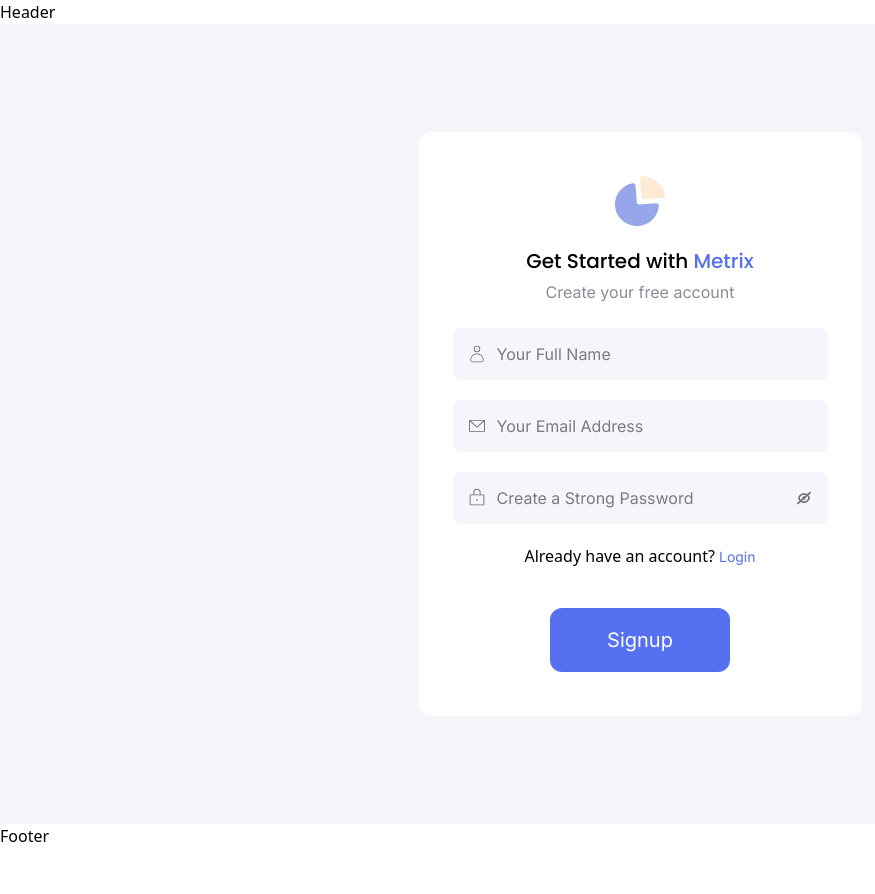
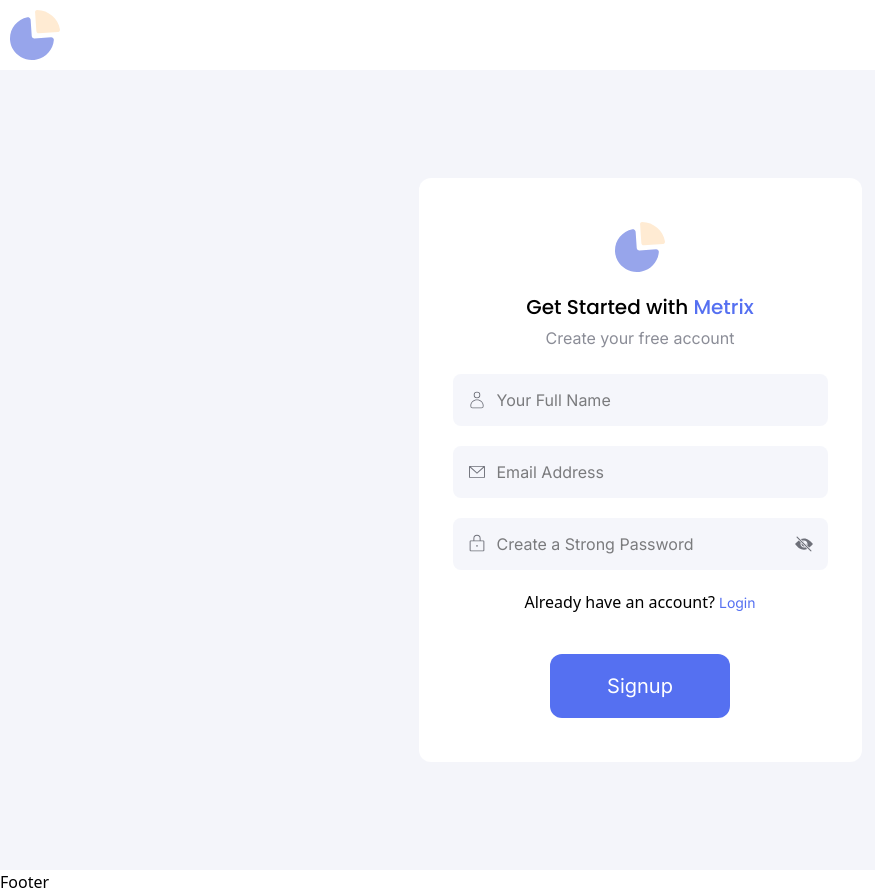
Before and after one commit to hassanraza-algoace/metrix-new, a React (Vite) app: page / in a window 1280 px wide. Shown: the whole page, without its empty margins (0-875 px from the left). Before the commit the page ends 848 px from the top, so only its background shows below. Built offline with nearby package versions, Linux system fonts and the light colour scheme.

Commit message:
add a props with input fields

```diff
--- /dev/null
+++ b/src/components/UI/PasswordInput.tsx
@@ -0,0 +1,45 @@
+import { useState } from "react";
+import type { IconType } from "react-icons";
+import { IoIosEye } from "react-icons/io";
+
+interface PasswordInputProps {
+  type: string;
+  name: string;
+  id: string;
+  placeholder: string;
+  Icon?: IconType;
+  Hide?: IconType;
+}
+const PasswordInput: React.FC<PasswordInputProps> = ({
+  type,
+  name,
+  id,
+  placeholder,
+  Icon,
+  Hide,
+}) => {
+
+    const [show , setShow] = useState(false)
+  return (
+    <div className="flex items-center justify-between gap-2.5 bg-[#EFF1F999] p-3.5 w-full rounded-lg">
+      <div className="flex items-center gap-2.5">
+        {Icon && <Icon className="text-[#6E7079] text-[20px]" />}
+        <input
+          type={show ? "text" : type}
+          name={name}
+          id={id}
+          placeholder={placeholder}
+          className="text-[16px] border-0 outline-0 font-[Inter]"
+        />
+      </div>
+      <div onClick={() => setShow(!show)} className="cursor-pointer">
+        {show ? (
+          <IoIosEye className="text-[#6E7079] text-[22px]" />
+        ) : (
+          Hide && <Hide className="text-[#6E7079] text-[20px]" />
+        )}
+      </div>
+    </div>
+  );
+};
+export default PasswordInput;
--- /dev/null
+++ b/src/components/UI/SimpleInput.tsx
@@ -0,0 +1,30 @@
+import type { IconType } from "react-icons";
+
+interface InputProps {
+  type: string;
+  name: string;
+  id: string;
+  placeholder: string;
+  Icon?: IconType;
+}
+const SimpleInput: React.FC<InputProps> = ({
+  type,
+  name,
+  id,
+  placeholder,
+  Icon,
+}) => {
+  return (
+    <div className="flex items-center gap-2.5 bg-[#EFF1F999] p-3.5 w-full rounded-lg">
+      {Icon && <Icon className="text-[#6E7079] text-[20px]" />}
+      <input
+        type={type}
+        name={name}
+        id={id}
+        placeholder={placeholder}
+        className="text-[16px] border-0 outline-0 font-[Inter]"
+      />
+    </div>
+  );
+};
+export default SimpleInput;
--- a/src/components/layout/Header.tsx
+++ b/src/components/layout/Header.tsx
@@ -1,6 +1,11 @@
 const Header = () => {
     return (
-        <h1>Header</h1>
+
+        <header className="flex justify-between p-2.5">
+            <div><img src="./images/Graph.svg" alt="" /></div>
+            <div></div>
+            <div></div>
+        </header>
     )
 }
 export default Header;
--- a/src/pages/Login.tsx
+++ b/src/pages/Login.tsx
@@ -1,7 +1,9 @@
-import { GrHide } from "react-icons/gr";
 import { PiEnvelopeSimpleLight, PiLockLight } from "react-icons/pi";
 import Button from "../components/UI/Button";
 import { NavLink } from "react-router-dom";
+import SimpleInput from "../components/UI/SimpleInput";
+import PasswordInput from "../components/UI/PasswordInput";
+import { IoIosEyeOff } from "react-icons/io";
 
 const Login = () => {
   return (
@@ -20,29 +22,21 @@
         </div>
         <div className="w-full mt-6">
           <form className="w-full flex flex-col gap-5">
-            <div className="flex items-center gap-2.5 bg-[#EFF1F999] p-3.5 w-full rounded-lg">
-              <PiEnvelopeSimpleLight className="text-[#6E7079] text-[20px]" />
-              <input
-                type="email"
-                name="email"
-                id="email"
-                placeholder="Email Address"
-                className="text-[16px] border-0 outline-0 font-[Inter]"
-              />
-            </div>
-            <div className="flex items-center justify-between gap-2.5 bg-[#EFF1F999] p-3.5 w-full rounded-lg">
-              <div className="flex items-center gap-2.5">
-                <PiLockLight className="text-[#6E7079] text-[20px]" />
-                <input
-                  type="password"
-                  name="password"
-                  id="password"
-                  placeholder="Password"
-                  className="text-[16px] border-0 outline-0 font-[Inter]"
-                />
-              </div>
-              <GrHide className="text-[#6E7079] text-[20px] " />
-            </div>
+            <SimpleInput
+              type={"email"}
+              name={"email"}
+              id={"email"}
+              placeholder={"Email Address"}
+              Icon={PiEnvelopeSimpleLight}
+            />
+            <PasswordInput
+              Icon={PiLockLight}
+              type={"password"}
+              name={"password"}
+              id={"password"}
+              placeholder={"Password"}
+              Hide={IoIosEyeOff}
+            />
             <div className="flex justify-end">
               <NavLink
                 to="#"
--- a/src/pages/Signup.tsx
+++ b/src/pages/Signup.tsx
@@ -1,8 +1,10 @@
 import { CiUser } from "react-icons/ci";
-import { GrHide } from "react-icons/gr";
+import { IoIosEyeOff } from "react-icons/io";
 import { PiEnvelopeSimpleLight, PiLockLight } from "react-icons/pi";
 import Button from "../components/UI/Button";
 import { NavLink } from "react-router-dom";
+import SimpleInput from "../components/UI/SimpleInput";
+import PasswordInput from "../components/UI/PasswordInput";
 
 const Signup = () => {
   return (
@@ -21,39 +23,28 @@
         </div>
         <div className="w-full mt-6">
           <form className="w-full flex flex-col gap-5">
-            <div className="flex items-center gap-2.5 bg-[#EFF1F999] p-3.5 w-full rounded-lg">
-              <CiUser className="text-[#6E7079] text-[20px]" />
-              <input
-                type="name"
-                name="username"
-                id="username"
-                placeholder="Your Full Name"
-                className="text-[16px] border-0 outline-0 font-[Inter]"
-              />
-            </div>
-            <div className="flex items-center gap-2.5 bg-[#EFF1F999] p-3.5 w-full rounded-lg">
-              <PiEnvelopeSimpleLight className="text-[#6E7079] text-[20px]" />
-              <input
-                type="email"
-                name="email"
-                id="email"
-                placeholder="Your Email Address"
-                className="text-[16px] border-0 outline-0 font-[Inter]"
-              />
-            </div>
-            <div className="flex items-center justify-between gap-2.5 bg-[#EFF1F999] p-3.5 w-full rounded-lg">
-              <div className="flex items-center gap-2.5">
-                <PiLockLight className="text-[#6E7079] text-[20px]" />
-                <input
-                  type="password"
-                  name="password"
-                  id="password"
-                  placeholder="Create a Strong Password"
-                  className="text-[16px] border-0 outline-0 font-[Inter]"
-                />
-              </div>
-              <GrHide className="text-[#6E7079] text-[20px] " />
-            </div>
+            <SimpleInput
+              type={"name"}
+              name={"username"}
+              id={"username"}
+              placeholder={"Your Full Name"}
+              Icon={CiUser}
+            />
+            <SimpleInput
+              type={"email"}
+              name={"email"}
+              id={"email"}
+              placeholder={"Email Address"}
+              Icon={PiEnvelopeSimpleLight}
+            />
+            <PasswordInput
+              Icon={PiLockLight}
+              type={"password"}
+              name={"password"}
+              id={"password"}
+              placeholder={"Create a Strong Password"}
+              Hide={IoIosEyeOff}
+            />
             <div className="flex justify-center">
               <p>
                 Already have an account?
```
